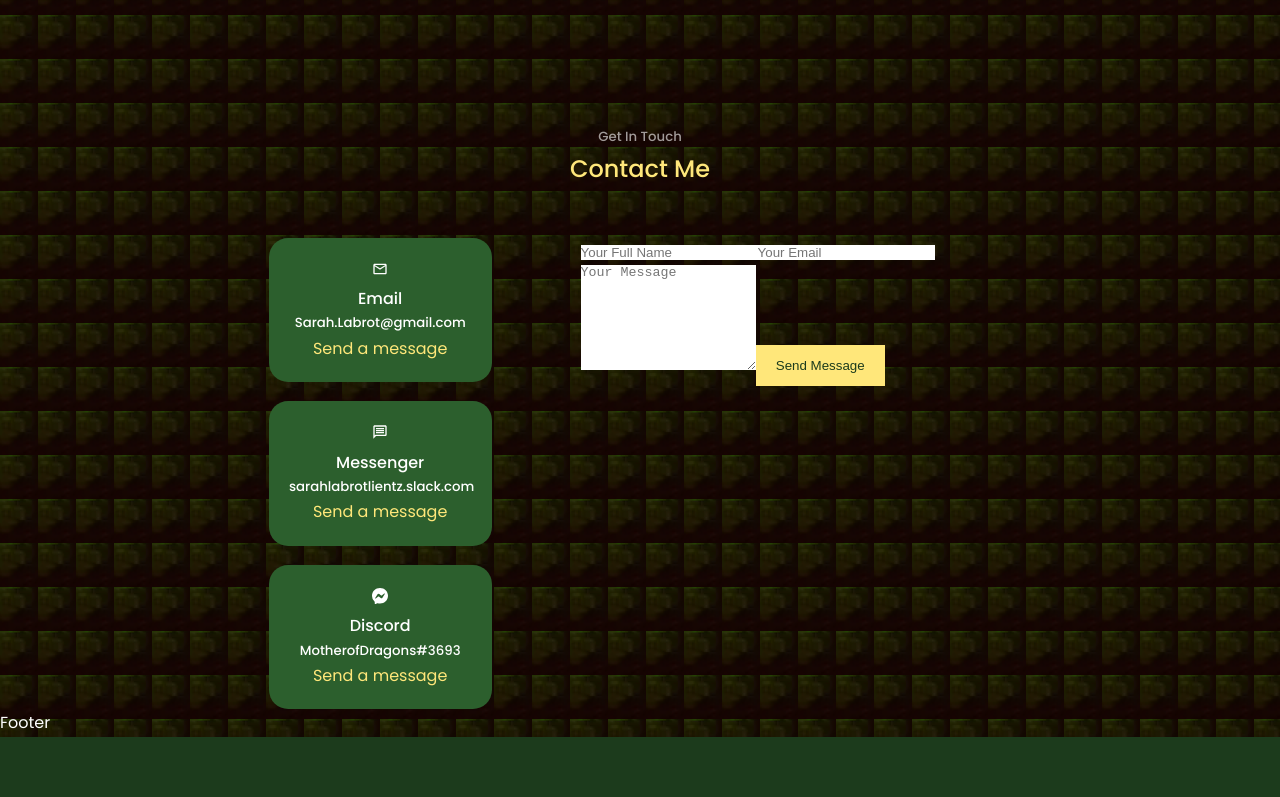
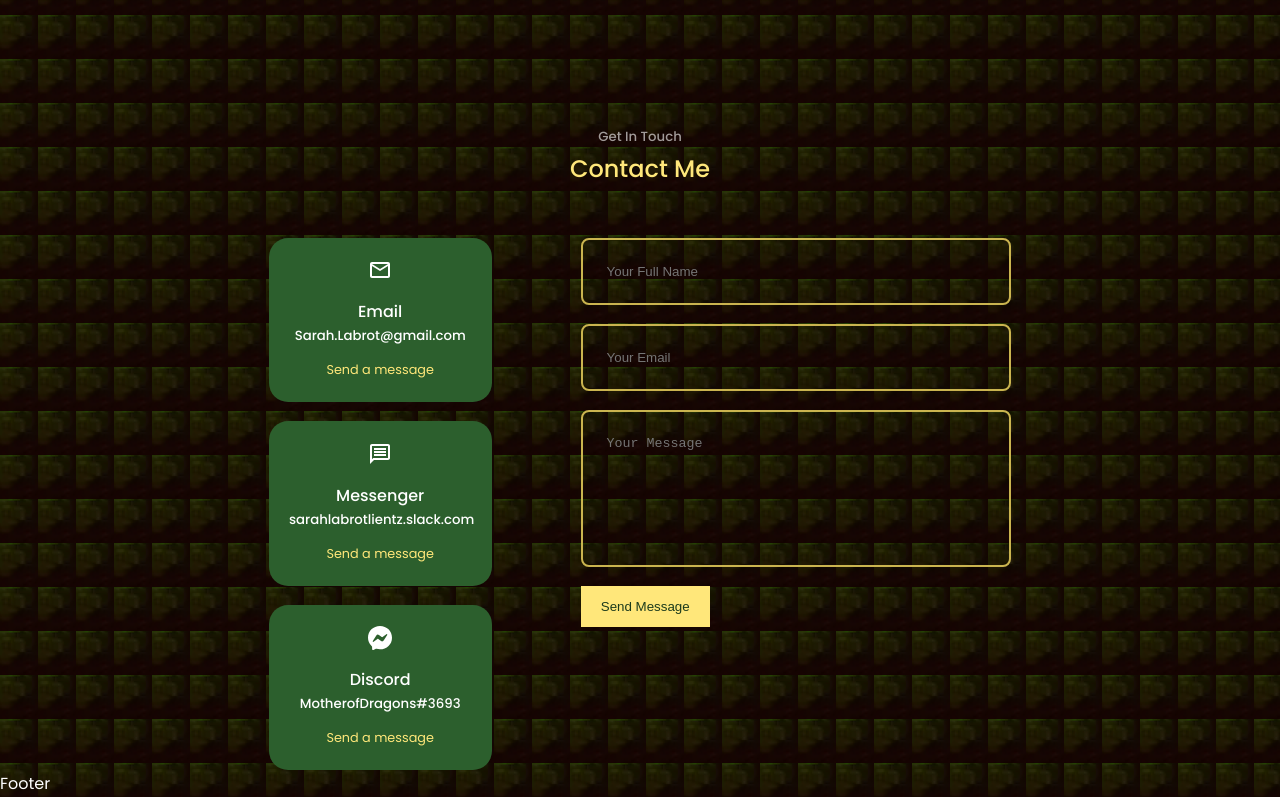
Before and after one commit to SarahLabrotLientz/react-portfolio, a React (Create React App) app: page / in a window 1280 px wide. Shown: the part 3769-4566 px from the top of the page. Before the commit the page ends 4506 px from the top, so only its background shows below. Built offline with nearby package versions, Linux system fonts and the light colour scheme.

Commit message:
finished css for contact component

```diff
--- a/src/components/contact/Contact.jsx
+++ b/src/components/contact/Contact.jsx
@@ -14,21 +14,21 @@
         <div className="contact__options">
           {/* EMAIL */}
           <article className="contact__option">
-            <MdMailOutline/>
+            <MdMailOutline className="contact__option-icon"/>
             <h4>Email</h4>
             <h5>Sarah.Labrot@gmail.com</h5>
             <a href="mailto:Sarah.Labrot@gmail.com" target="_blank">Send a message</a>
           </article>
         {/* Messanger */}
           <article className="contact__option">
-            <MdOutlineMessage/>
+            <MdOutlineMessage className="contact__option-icon"/>
             <h4>Messenger</h4>
             <h5>sarahlabrotlientz.slack.com</h5>
             <a href="https://sarahlabrotlientz.slack.com/archives/D02EJ9YPU59" target="_blank">Send a message</a>
           </article>
            {/* Discord */}
           <article className="contact__option">
-            <SiMessenger/>
+            <SiMessenger className="contact__option-icon"/>
             <h4>Discord</h4>
             <h5>MotherofDragons#3693</h5>
             <a href="https://discord.com/" target="_blank">Send a message</a>
--- a/src/components/contact/contact.css
+++ b/src/components/contact/contact.css
@@ -24,3 +24,51 @@
     background: transparent;
     border-color: var(--color-primary-variant);
 }
+
+.contact__option-icon {
+    font-size: 1.5rem;
+    margin-bottom: 0.5rem;
+}
+
+.contact__option a {
+    margin-top: 0.7rem;
+    display: inline-block;
+    font-size: 0.8rem;
+}
+
+/* This is where the FORM styling starts */
+
+form {
+    display: flex;
+    flex-direction: column;
+    gap: 1.2rem;
+}
+
+input, textarea {
+    width: 100%;
+    padding: 1.5rem;
+    border-radius: 0.5rem;
+    background: transparent;
+    border: 2px solid var(--color-primary-variant);
+    resize: none;
+    color: var(--color-white);
+}
+
+/* media queries */
+/* media queries(medium devices) */
+
+@media screen and (max-width: 1024px) {
+
+     .container.contact__container {
+         grid-template-columns: 1fr;
+         gap: 2rem;
+     }
+ }
+
+ /* media queries(small devices) */
+
+ @media screen and (max-width: 600px) {
+    .container.contact__container {
+      width: var(--container-width-sm)
+    }
+ }
--- a/src/index.css
+++ b/src/index.css
@@ -14,7 +14,7 @@
     --color-bg: rgb(28, 59, 28);
     --color-bg-variant: #2C5F2DFF;
     --color-primary: #FFE77AFF;
-    --color-primary-variant: rgba(rgb(196, 172, 66));
+    --color-primary-variant: rgb(202, 180, 79);
     --color-white: #fff;
     --color-light: rgba(255, 255, 255, 0.6);
 
```
